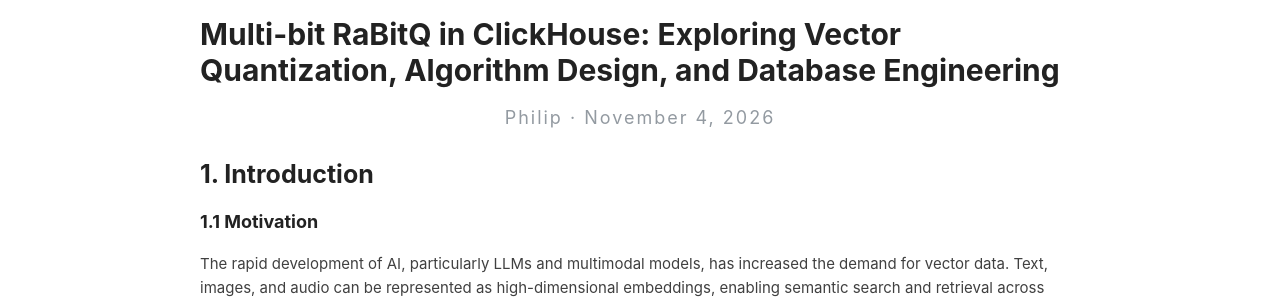
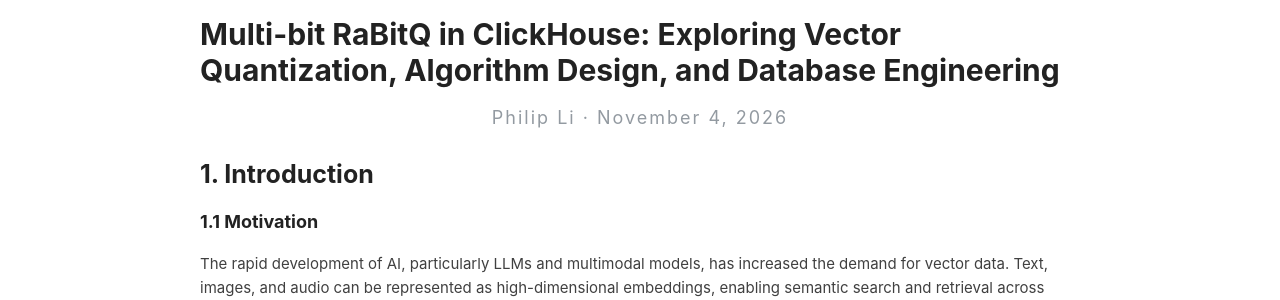
Before and after one commit to philip-jingxin/philip-jingxin.github.io, a Jekyll site: the page built from _posts/2026-11-04-multi-bit-rabitq.md, in a window 1280 px wide and 900 px high. Shown: the part 125-425 px from the top of the window. Built offline with Jekyll 4.4.1, drawn with Linux system fonts in a browser that asks for light colours.

```diff
--- a/_config.yml
+++ b/_config.yml
@@ -6,7 +6,7 @@
 name: "Research Notes"
 
 # Name of the author
-author: "Philip"
+author: "Philip Li"
 
 # Short bio or description (displayed in the header)
 description: "Vector Quantization, Algorithms, and Database Engineering"
--- a/_posts/2026-11-04-multi-bit-rabitq.md
+++ b/_posts/2026-11-04-multi-bit-rabitq.md
@@ -1683,7 +1683,7 @@ Each cutoff is benchmarked independently using its corresponding `LIMIT K`. Fiv
 
 The benchmark covers nine datasets, each containing 100,000 vectors. Results are grouped by quantizer and presented separately for each retrieval cutoff. All reported values are medians across the nine datasets. Latency is measured in milliseconds.
 
-The complete benchmark results, including per-dataset measurements and per-query records, are available in the [reproducible benchmark repository](https://github.com/philip-jingxin/clickhouse-vector-quantization-benchmarks?utm_source=multi_bit_rabitq_article).
+The complete benchmark results, including per-dataset measurements and per-query records, are available in the [reproducible benchmark repository](https://github.com/philip-jingxin/clickhouse-vector-quantization-benchmarks).
 
 #### 6.2.1 Existing Quantizers
 
```
